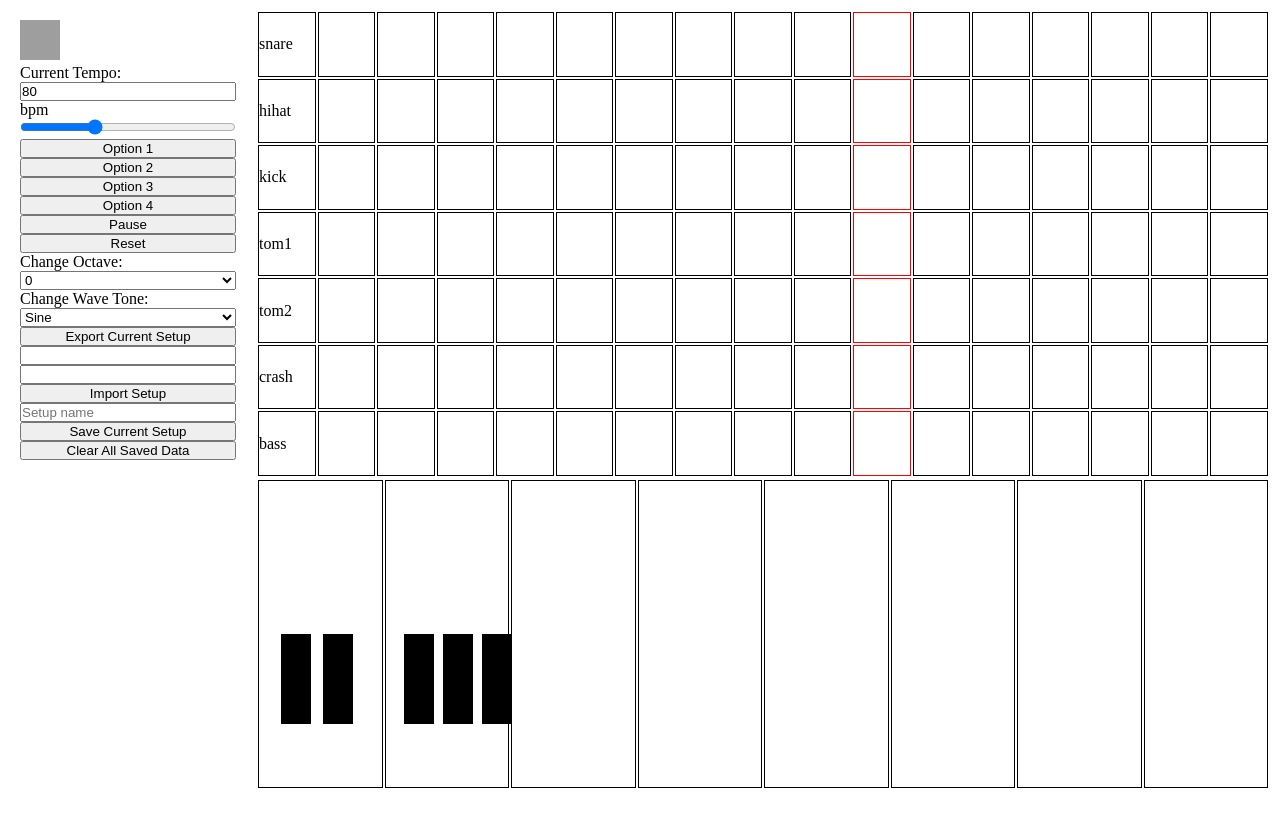
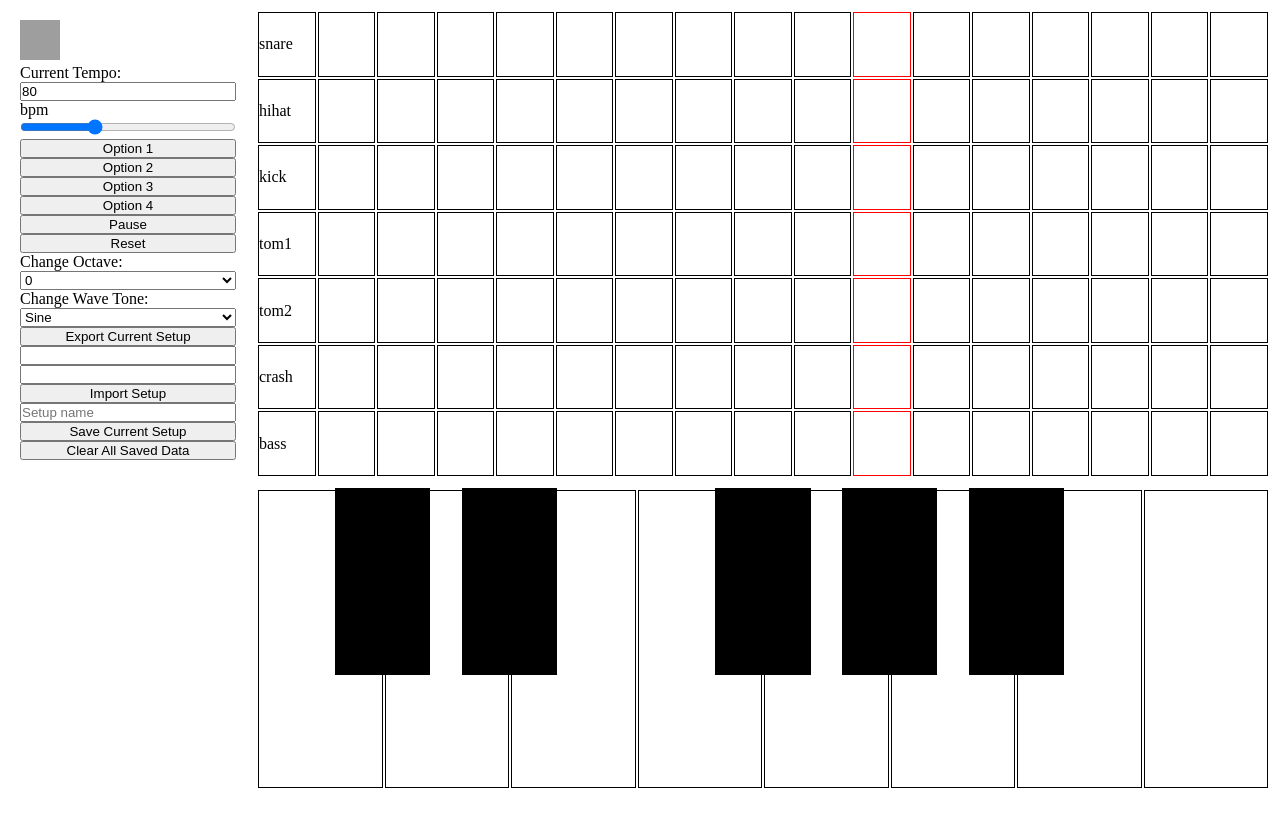
Before and after one commit to dmuldrew/banana-beat-codefellows-project, a plain HTML site: page index.html in a window 1280 px wide. After the commit the page ends 800 px from the top, so only its background shows below. Drawn offline with Linux system fonts and the light colour scheme; grey boxes are pictures that could not be loaded.

Commit message:
made the piano pretty.

```diff
--- a/index.html
+++ b/index.html
@@ -76,14 +76,11 @@
     <table id="grid-beat"></table>
 
 
-
-    <table id="piano">
-    </table>
-    <div id="two-keys">
+    <div id="piano-box">
+      <table id="piano">
+      </table>
       <div id="c-sharp" class="black-key"></div>
       <div id="d-sharp" class="black-key"></div>
-    </div>
-    <div id="three-keys">
       <div id="f-sharp" class="black-key"></div>
       <div id="g-sharp" class="black-key"></div>
       <div id="a-sharp" class="black-key"></div>
--- a/style.css
+++ b/style.css
@@ -29,10 +29,6 @@ main {
   height: 60%;
 }
 
-#piano {
-  height: 40%;
-}
-
 #grid-beat td {
   border: 1px solid black;
   width: calc(80% / 17);
@@ -44,54 +40,58 @@ main {
   height:40px;
 }
 
-/*#piano {
-  width: auto;
-}*/
+#piano-box {
+  position: relative;
+  height: 40%;
+  padding-top: 10px;
+}
+
+#piano {
+  height: 100%;
+}
+
 
 #piano td {
   width: calc(80% / 8);
-  height: 150px;
   border: 1px solid black;
 }
 
 .black-key{
-  width: 30px;
-  height: 90px;
+  width: calc(75% / 8);
+  height: 60%;
   background-color: black;
   display: inline-block;
   border: 1px solid black;
 }
 
-#two-keys{
-  position: relative;
-  bottom: 156px;
-  left: 25px;
-  display:inline-block;
-  width:auto;
+#c-sharp{
+  position: absolute;
+  top: 10px;
+  left: calc(125% / 16);
 }
 
 #d-sharp{
-  position: relative;
-  left: 8px;
+  position: absolute;
+  top: 10px;
+  left: calc(calc(125% / 16) * 2.6);
+}
+
+#f-sharp{
+  position: absolute;
+  top: 10px;
+  left: calc(calc(125% / 16) * 5.8);
 }
 
 #g-sharp{
-  position: relative;
-  left: 5px;
+  position: absolute;
+  top: 10px;
+  left: calc(calc(125% / 16) * 7.4);
 }
 
 #a-sharp{
-  position: relative;
-  left: 10px;
-}
-
-#three-keys{
-  position:relative;
-  bottom: 156px;
-  left: 80px;
-  display:inline-block;
-  width: auto;
-
+  position: absolute;
+  top: 10px;
+  left: calc(calc(125% / 16) * 9);
 }
 
 .off {
```
